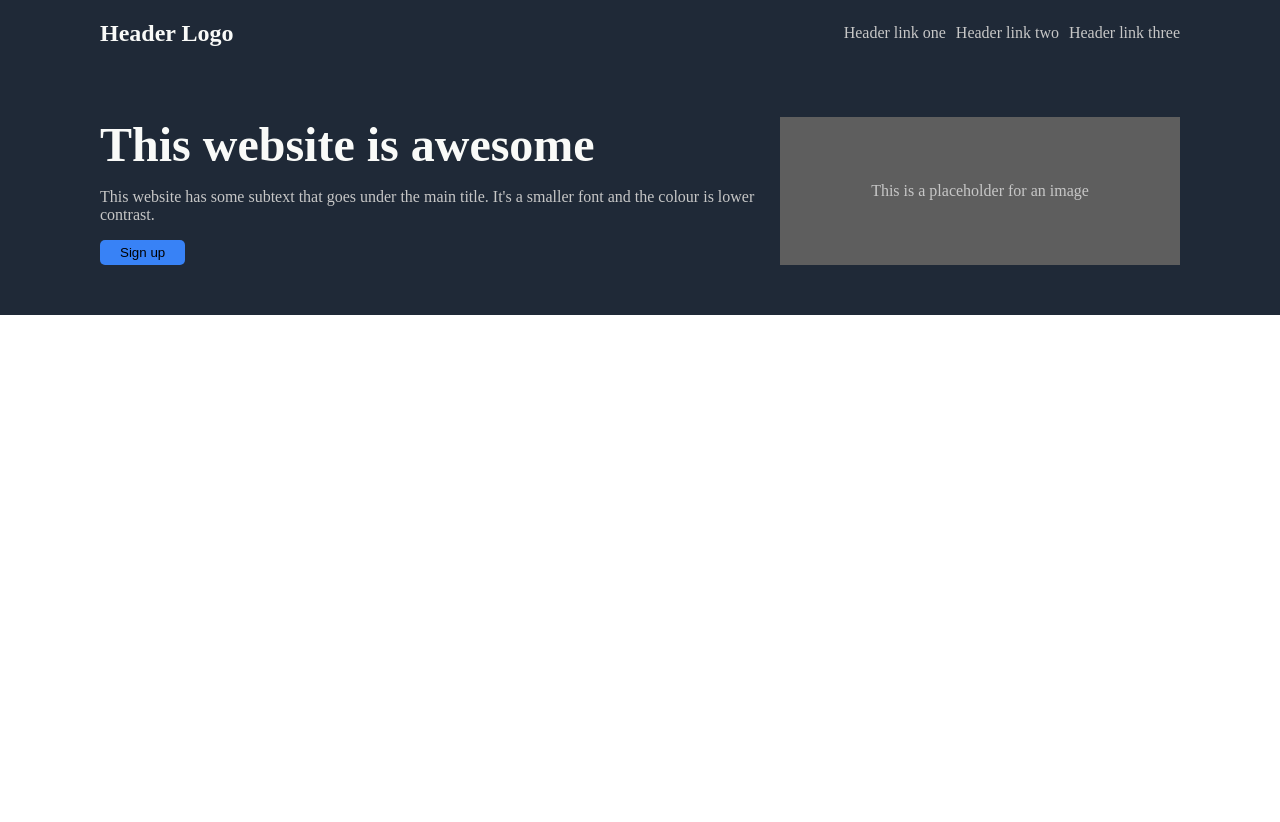
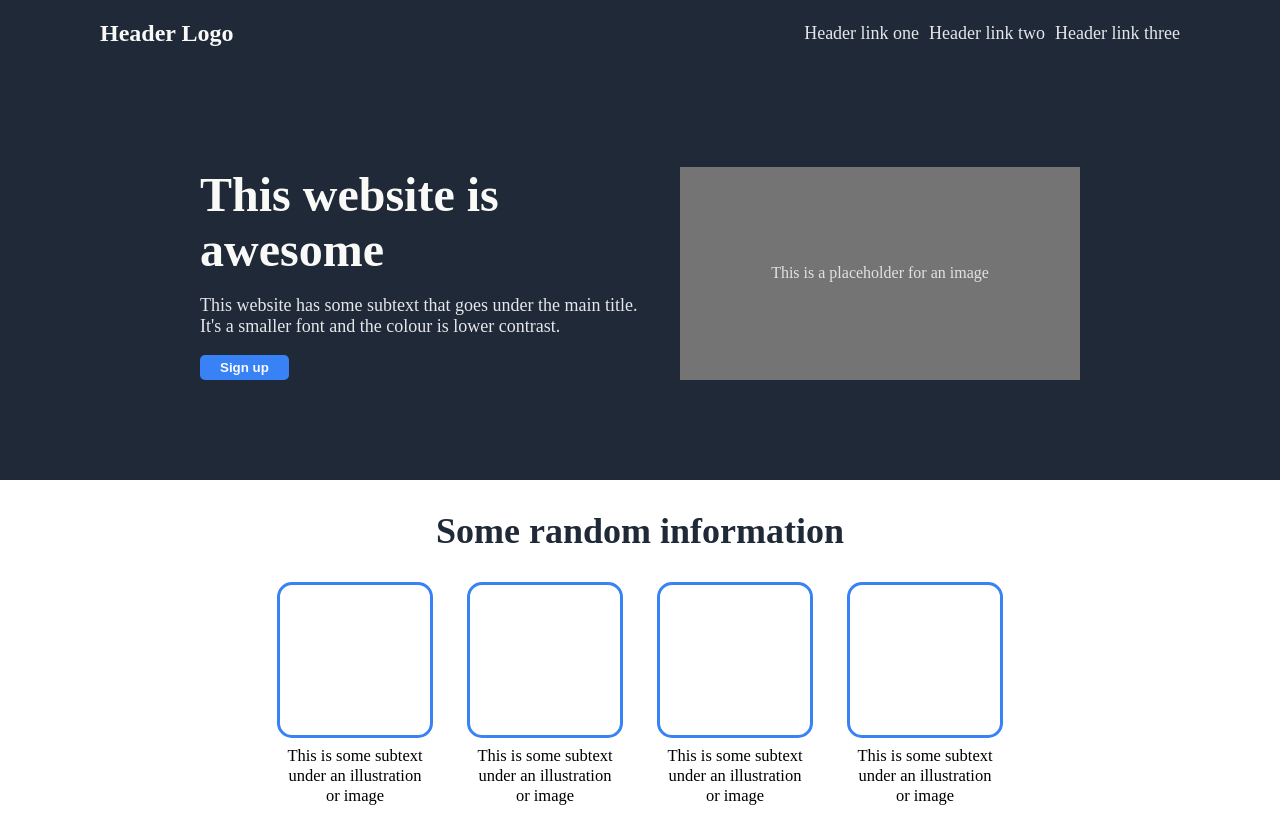
Before and after one commit to RandomSoggyMonkee/landingpage, a plain HTML site: page index.html in a window 1280 px wide. Before the commit the page ends 800 px from the top, so only its background shows below. Drawn offline with Linux system fonts and the light colour scheme.

Commit message:
Add info section

```diff
--- a/index.html
+++ b/index.html
@@ -10,7 +10,7 @@
         <head>
             <nav>
                 <h1 class="headlogo">Header Logo</h1>
-                <ul>
+                <ul class="headlinks">
                     <li>Header link one</li>
                     <li>Header link two</li>
                     <li>Header link three</li>
@@ -26,7 +26,25 @@
             <div class="imgholder">This is a placeholder for an image</div>
         </div>
         <div class="info">
-
+            <h2 class="infotitle">Some random information</h2>
+            <div class="infocards">
+                <div class="card">
+                    <div class="cardbox"></div>
+                    <p class="cardtext">This is some subtext under an illustration or image</p>
+                </div>
+                <div class="card">
+                    <div class="cardbox"></div>
+                    <p class="cardtext">This is some subtext under an illustration or image</p>
+                </div>
+                <div class="card">
+                    <div class="cardbox"></div>
+                    <p class="cardtext">This is some subtext under an illustration or image</p>
+                </div>
+                <div class="card">
+                    <div class="cardbox"></div>
+                    <p class="cardtext">This is some subtext under an illustration or image</p>
+                </div>
+            </div>
         </div>
         <div class="quote">
 
--- a/style.css
+++ b/style.css
@@ -10,14 +10,25 @@ body {
     margin: 0;
 }
 
-nav, .hero, footer {
+/* NEED TO FIX FOOTER WHEN I GET TO THAT PART!!! */
+nav,
+.hero,
+.info,
+footer {
+    padding: 0 100px;
+}
+
+/* HEADER */
+
+nav,
+.hero,
+footer {
     background-color: #1f2937;
 }
 
 nav {
     display: flex;
     align-items: center;
-    padding: 0 100px;
 }
 
 .headlogo {
@@ -28,16 +39,23 @@ nav {
 ul {
     display: flex;
     list-style-type: none;
-    color: #c7c7c7;
-    margin: 0 0 0 auto;
+    margin-left: auto;
     gap: 10px;
 }
+
+ul,
+.herotext {
+    font-size: 18px;
+    color: #e5e7eb;
+}
+
+/* HERO SECTON */
 
 .hero {
     display: flex;
     flex: 1;
-    gap: 20px;
-    padding: 50px 100px;
+    gap: 25px;
+    padding: 100px 200px;
 }
 
 .herotitle {
@@ -47,12 +65,10 @@ ul {
     margin: 0;
 }
 
-.herotext {
-    color: #c7c7c7;
-}
-
 button {
     background-color: #3882f6;
+    color: #f9faf8;
+    font-weight: 700;
     padding: 5px 20px;
     border-radius: 5px;
     border: none;
@@ -62,7 +78,47 @@ button {
     display: flex;
     align-items: center;
     justify-content: center;
-    background-color: #5e5e5e;
-    color: #c7c7c7;
+    background-color: #747474;
+    color: #e2e2e2;
     min-width: 400px;
 }
+
+/* INFO SECTON */
+
+.info {
+    display: flex;
+    flex-direction: column;
+    align-items: center;
+}
+
+.infotitle {
+    font-size: 36px;
+    color: #1f2937;
+    font-weight: 900;
+}
+
+.infocards {
+    display: flex;
+    gap: 40px;
+
+}
+
+.cardbox {
+    height: 150px;
+    width: 150px;
+    border: 3px solid #3882f6;
+    border-radius: 15px;
+}
+
+.card {
+    display: flex;
+    flex-direction: column;
+    align-items: center;
+    max-width: 150px;
+}
+
+.cardtext {
+    margin-top: 8px;
+    text-align: center;
+    font-size: 16.5px;
+}
```
